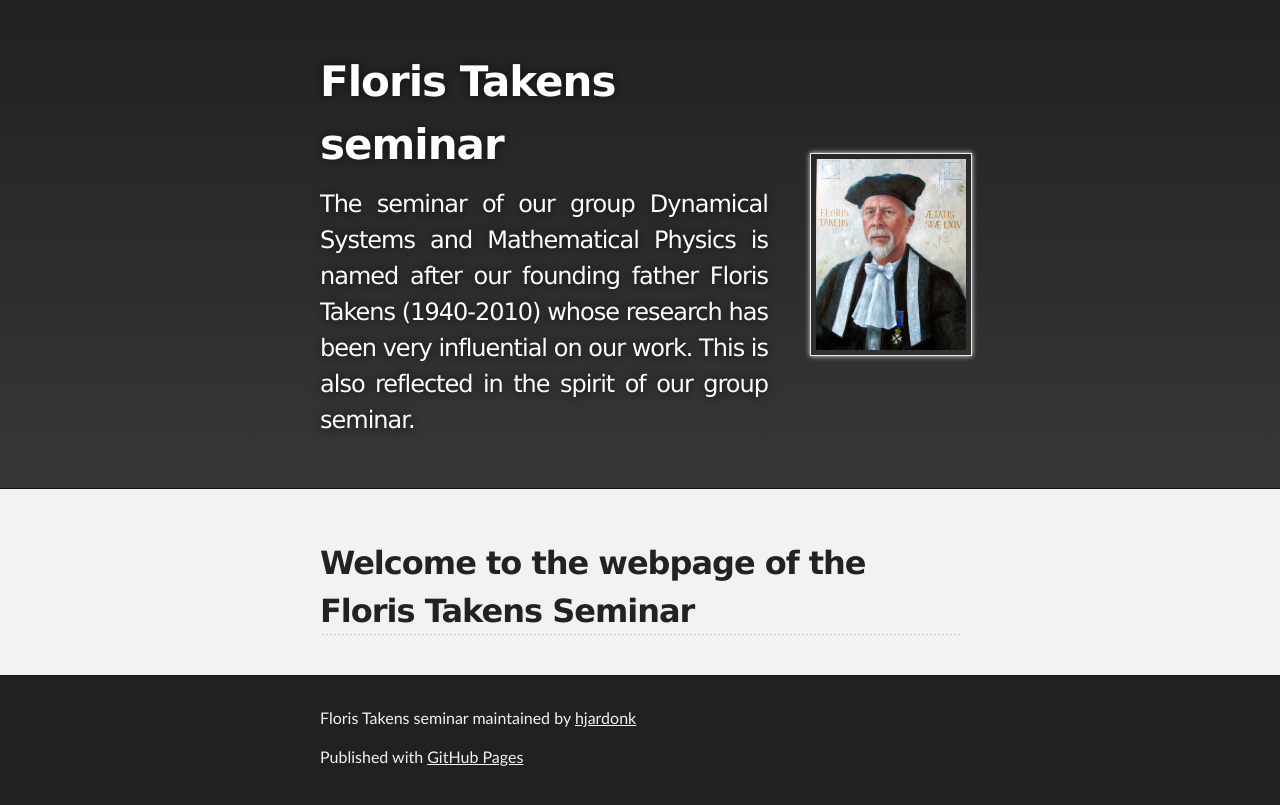
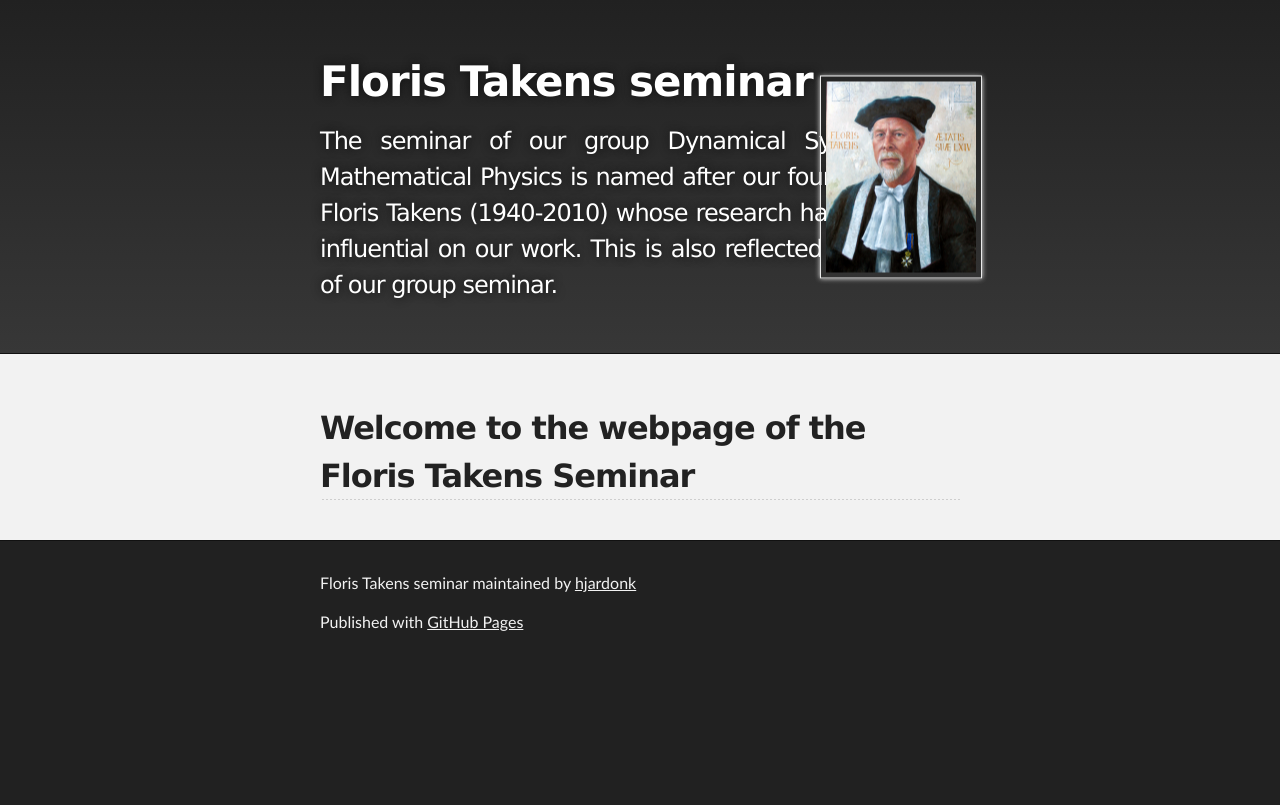
Before and after one commit to hjardonk/FlorisTakensSeminar, a Jekyll site: the page built from index.md, in a window 1280 px wide. Shown: the top 805 px of the page. Built offline with Jekyll 4.4.1, drawn with Linux system fonts in a browser that asks for light colours; our own code applies the rules of GitHub Pages for plain Markdown files.

Commit message:
Update style.scss

```diff
--- a/assets/css/style.scss
+++ b/assets/css/style.scss
@@ -7,24 +7,19 @@
     text-align: justify;
 }
 
-/* Header with photo - default for wide screens */
+/* Layout for header with photo */
 .header-with-photo {
-    display: flex;
-    justify-content: space-between;
-    align-items: center;
-    flex-wrap: nowrap; /* Prevents wrapping unless screen is narrow */
+    position: relative;
+    padding-right: 180px; /* Add padding to make room for the photo */
 }
 
-/* Main header content (title and description) */
-.header-content {
-    flex: 1 1 auto; /* Allow it to grow and shrink as needed */
-    max-width: 70%; /* Adjust based on how much space you want */
-}
-
-/* Sidebar photo styling for wider screens */
+/* Sidebar photo positioned absolutely on the right */
 .header-photo {
-    flex: 0 0 150px; /* Fixed width for the photo */
-    margin-left: 20px;
+    position: absolute;
+    right: 0;
+    top: 50%;
+    transform: translateY(-50%);
+    width: 150px; /* Set the width as needed */
 }
 
 .header-photo img {
@@ -36,18 +31,14 @@
 /* Responsive adjustment for narrow screens */
 @media (max-width: 768px) {
     .header-with-photo {
-        flex-direction: column;
-        align-items: center;
+        padding-right: 0;
     }
 
     .header-photo {
+        position: static;
         margin: 20px 0 0 0;
         width: 100%;
-        text-align: center;
-    }
-
-    .header-content {
-        max-width: 100%;
+        transform: none;
         text-align: center;
     }
 }
```
